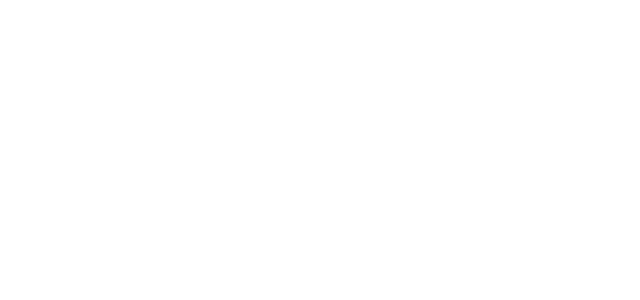
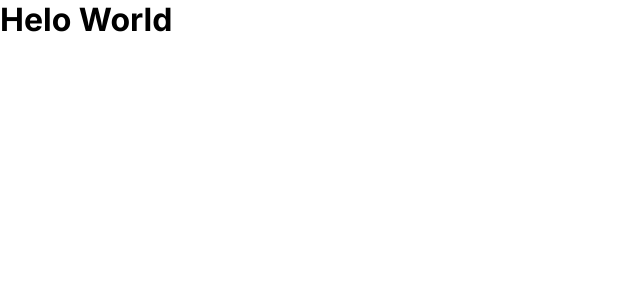
Before and after one commit to GlauberBispo/projeto-final-react, a React (Create React App) app: page / in a window 1280 px wide. Shown: the top 300 px of the page, without its empty margins (0-640 px from the left). Built offline with nearby package versions, Linux system fonts and the light colour scheme.

Commit message:
importada fonte inter para o projeto

```diff
--- a/public/index.html
+++ b/public/index.html
@@ -1,20 +1,23 @@
 <!DOCTYPE html>
 <html lang="pt-br">
+
 <head>
   <meta charset="utf-8" />
   <link rel="icon" href="%PUBLIC_URL%/favicon.ico" />
   <meta name="viewport" content="width=device-width, initial-scale=1" />
-    <meta
-      name="description"
-      content="Web site created using create-react-app"
-    />
+  <meta name="description" content="Web site created using create-react-app" />
+  <link rel="preconnect" href="https://fonts.googleapis.com">
+  <link rel="preconnect" href="https://fonts.gstatic.com" crossorigin>
+  <link href="https://fonts.googleapis.com/css2?family=Inter:wght@200;400;700&display=swap" rel="stylesheet">
 
 
   <title>Projeto final React - EcoViva</title>
 </head>
+
 <body>
   <noscript>You need to enable JavaScript to run this app.</noscript>
   <div id="root"></div>
 
 </body>
+
 </html>
--- a/src/App.tsx
+++ b/src/App.tsx
@@ -3,7 +3,7 @@
 function App() {
   return (
   <>
-
+    <h1>Helo World</h1>
   </>
   );
 }
--- a/src/index.css
+++ b/src/index.css
@@ -1,8 +1,6 @@
 body {
   margin: 0;
-  font-family: -apple-system, BlinkMacSystemFont, 'Segoe UI', 'Roboto', 'Oxygen',
-    'Ubuntu', 'Cantarell', 'Fira Sans', 'Droid Sans', 'Helvetica Neue',
-    sans-serif;
+  font-family: 'inter', sans-serif;
   -webkit-font-smoothing: antialiased;
   -moz-osx-font-smoothing: grayscale;
 }
@@ -10,4 +8,5 @@
 *{
   padding: 0;
   box-sizing: border-box;
+  margin: 0;
 }
```
Also changed, not shown: src/components/footer/index.tsx (+8 -0 lines). Lines whose indentation alone changed are shown as unchanged.
